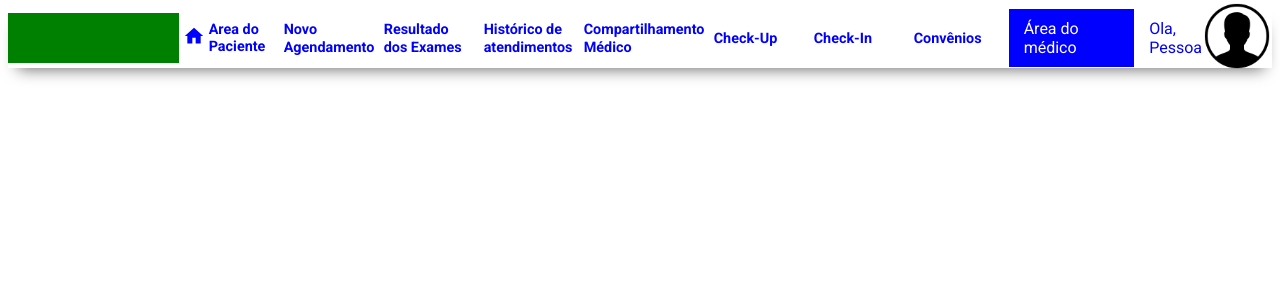
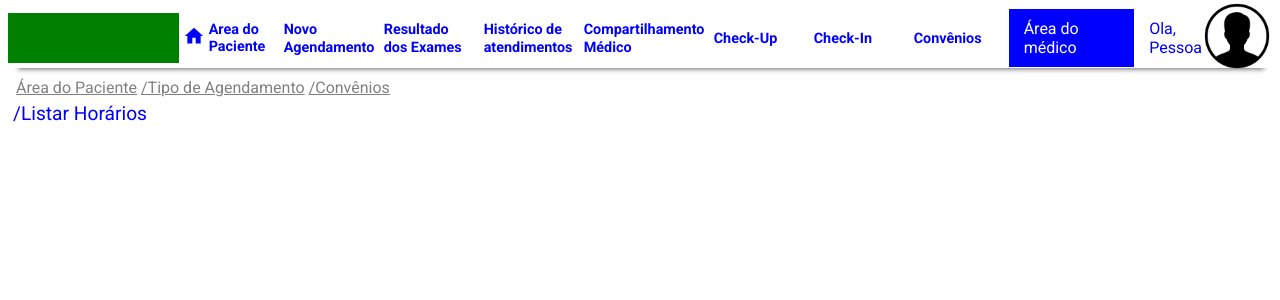
Before and after one commit to Thiteago/WebPage-React, a React (Create React App) app in the folder webpage/: page / in a window 1280 px wide. Shown: the top 300 px of the page. Built offline with nearby package versions, Linux system fonts and the light colour scheme.

Commit message:
create route component

```diff
--- a/webpage/src/App.js
+++ b/webpage/src/App.js
@@ -1,9 +1,11 @@
  import {Header} from './components/header'
+ import {Routes} from './components/routes'
 
 function App() {
   return (
     <div className="App">
       <Header></Header>
+      <Routes></Routes>
     </div>
   );
 }
--- a/webpage/src/components/header.js
+++ b/webpage/src/components/header.js
@@ -19,7 +19,7 @@ const HeaderSection = styled.section`
     display: flex;
     align-items: center;
     height: 60px;
-    box-shadow: 1px 10px 16px -9px rgba(0,0,0,0.6);
+    box-shadow: 1px 10px 5px -9px rgba(0,0,0,0.6);
 `
 
 const MainLogo = styled.div`
--- /dev/null
+++ b/webpage/src/components/routes.js
@@ -0,0 +1,38 @@
+import styled from "styled-components"
+
+const OtherRoutes = styled.div`
+    padding: 10px 0 5px 5px;
+
+    >label{
+        color: grey;
+        font-family: Roboto;
+        padding: 0 1px 0 3px;
+        text-decoration: underline;
+    }
+
+`
+
+const ActualRoute = styled.div`
+    padding-left: 5px;
+
+    >label{
+        color: #0000FF;
+        font-family: Roboto;
+        font-size: 1.2em;
+    }
+`
+
+export function Routes(){
+    return(
+        <>
+            <OtherRoutes>
+                <label>Área do Paciente</label>
+                <label>/Tipo de Agendamento</label>
+                <label>/Convênios</label>
+            </OtherRoutes>
+            <ActualRoute>
+                <label>/Listar Horários</label>
+            </ActualRoute>
+        </>
+    )
+}
```
